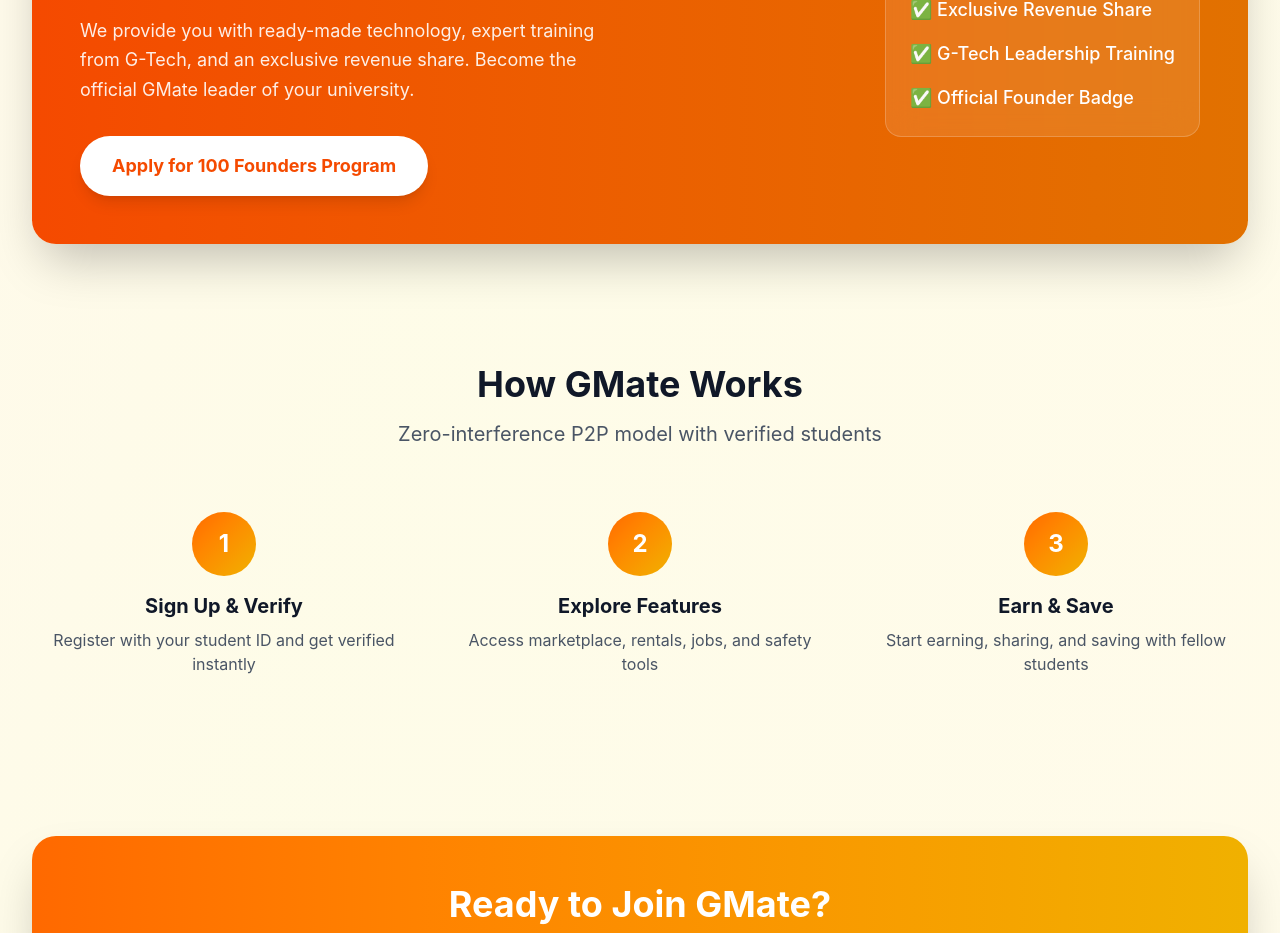
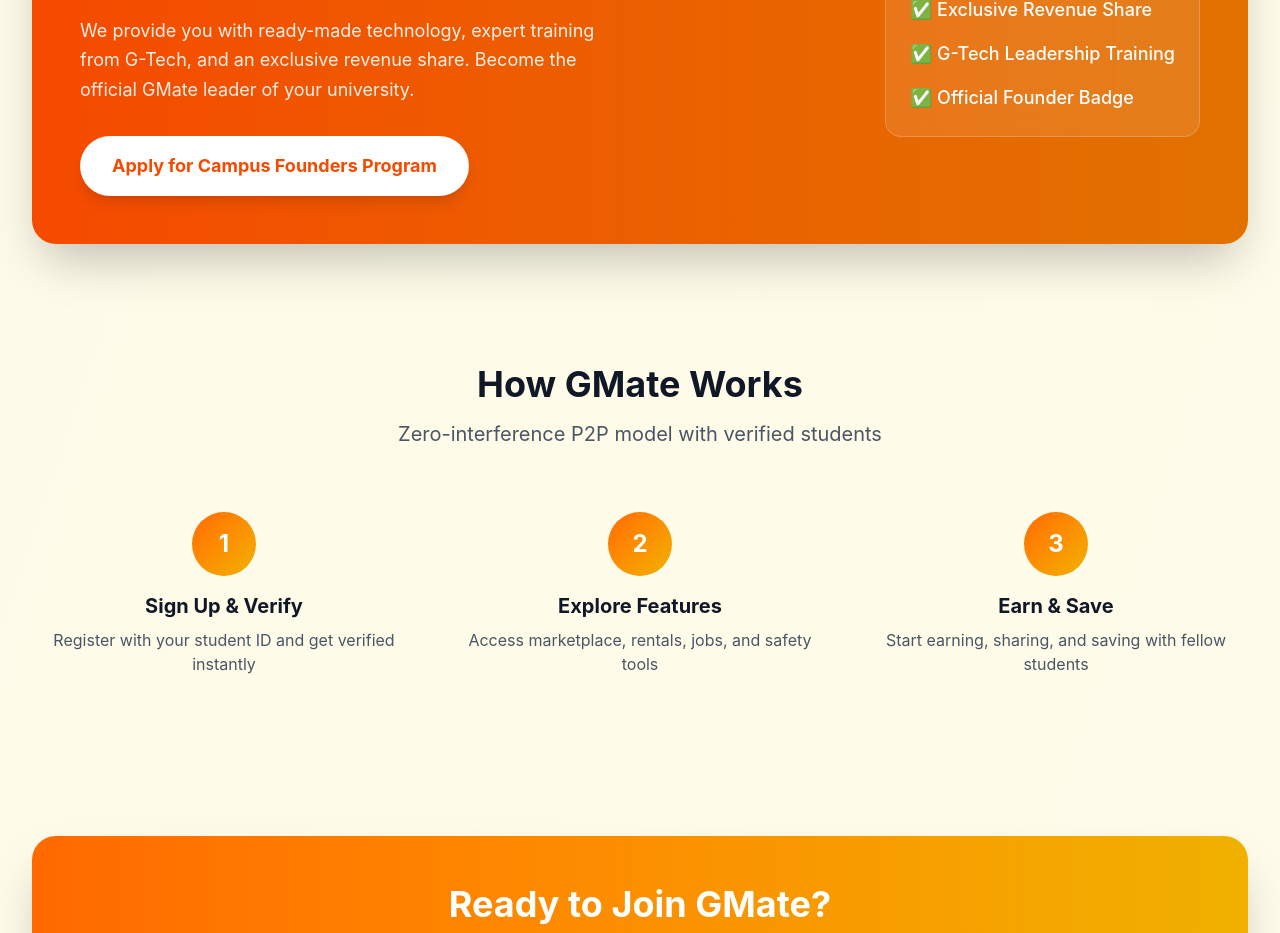
Before and after one commit to mobashirslc-ctrl/GMate, a React (Vite) app: page / in a window 1280 px wide. Shown: the part 2320-3253 px from the top of the page. Built offline with nearby package versions, Linux system fonts and the light colour scheme.

Commit message:
Added Campus Founder program and updated landing page CTA

```diff
--- a/src/app/components/LandingPage.tsx
+++ b/src/app/components/LandingPage.tsx
@@ -206,7 +206,7 @@
                 to="/join-founder"
                 className="inline-block px-8 py-4 bg-white text-orange-600 font-bold rounded-full hover:bg-orange-50 transition shadow-lg text-lg"
               >
-                Apply for 100 Founders Program
+                Apply for Campus Founders Program
               </Link>
             </div>
             <div className="hidden lg:flex justify-end">
```
